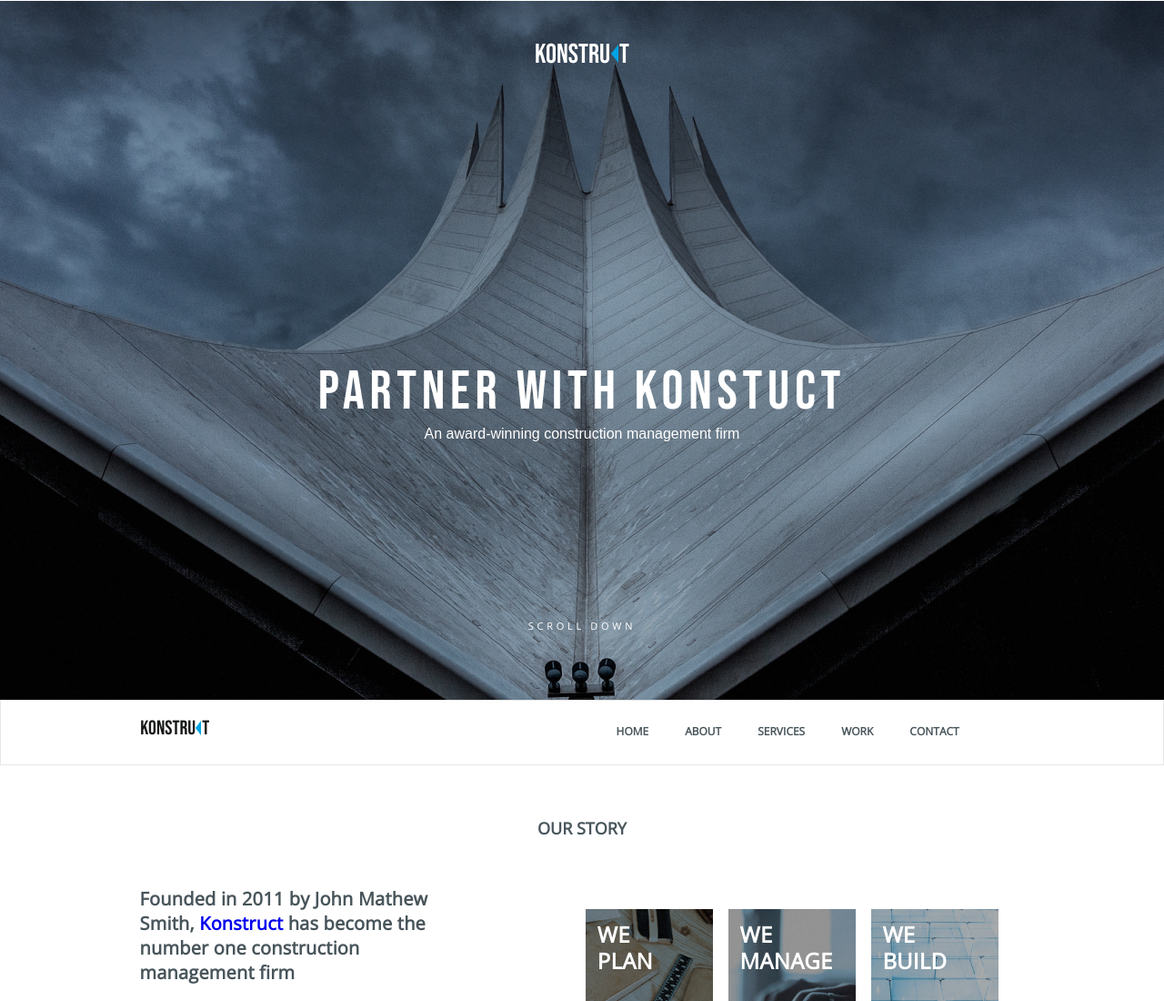
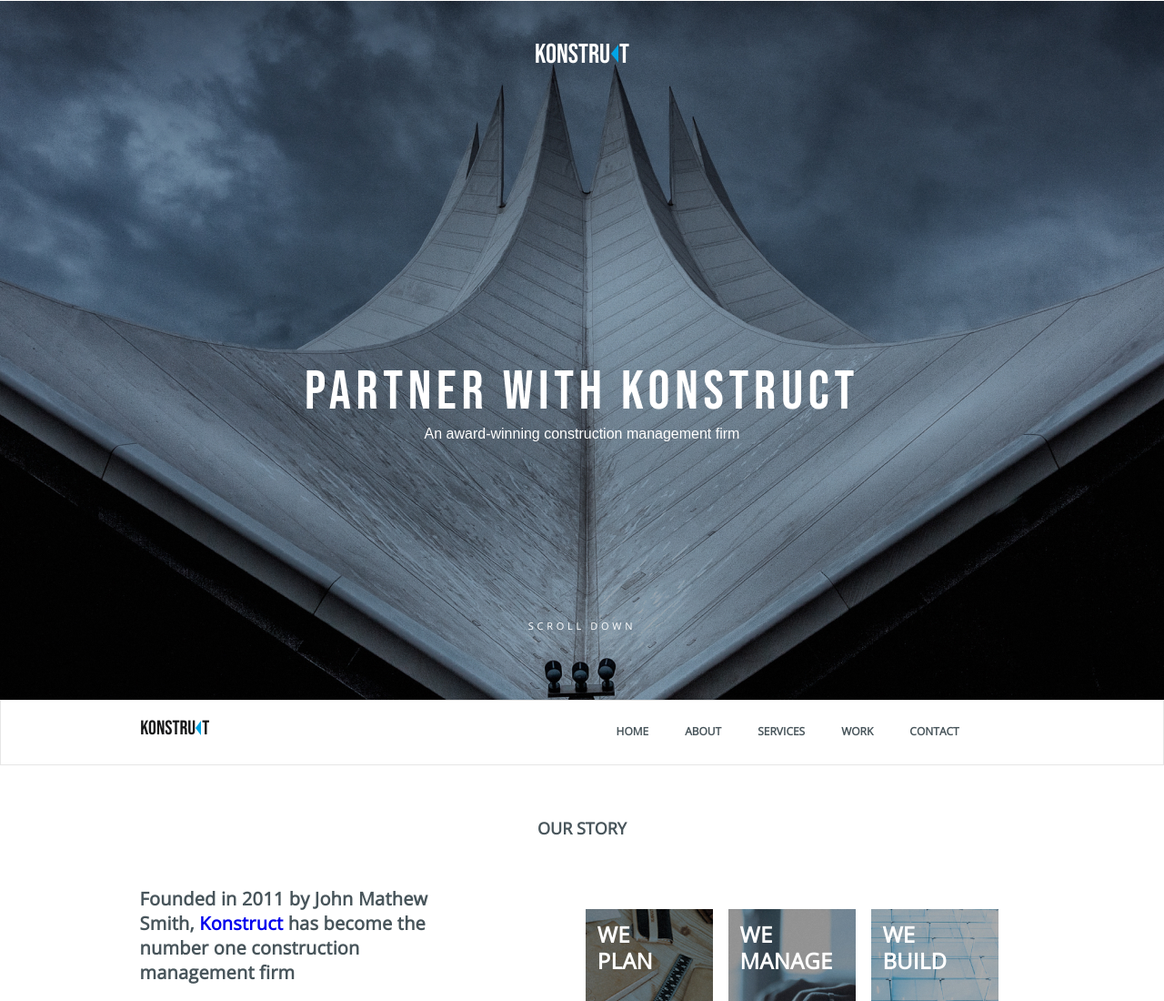
Before and after one commit to alii26/lesson_5, a plain HTML site: page index.html in a window 1280 px wide. Shown: the top 1100 px of the page at 91% size. Drawn offline with nearby package versions, Linux system fonts and the light colour scheme.

Commit message:
Update index.html

```diff
--- a/index.html
+++ b/index.html
@@ -15,7 +15,7 @@
                 <div class="top__title">KONSTRU</div>
                 <div class="triangle-left"></div>
                 <div class="top__title-end">T</div>
-                <h1 class="center">PARTNER WITH KONSTUCT</h1>
+                <h1 class="center">PARTNER WITH KONSTRUCT</h1>
                 <p class="top__subtitle">An award-winning construction management firm</p>
                 <a href="#main" class="scroll">SCROLL DOWN</a>
             </div>
```
